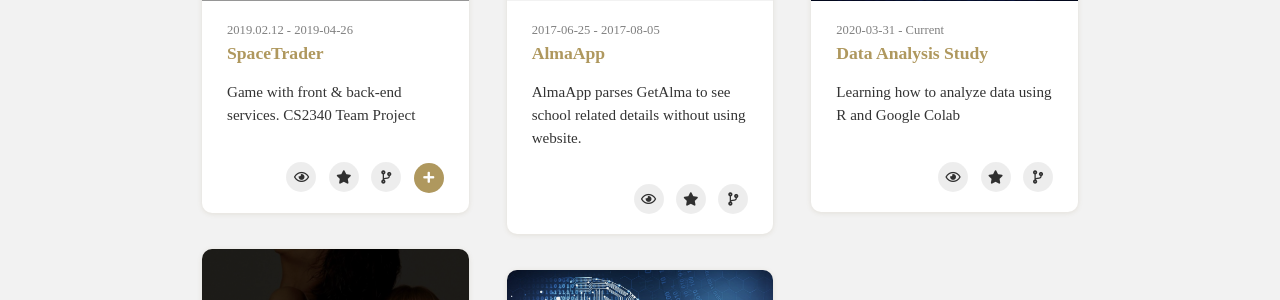
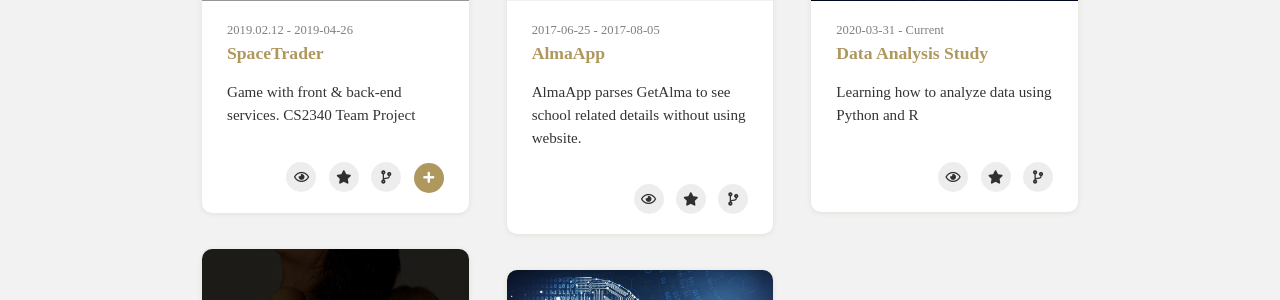
Before and after one commit to hwuiwon/hwuiwon.github.io, a Jekyll site: the page built from portfolio.html, in a window 1280 px wide. Shown: the part 1130-1430 px from the top of the page. Built offline with Jekyll 4.4.1, drawn with Linux system fonts in a browser that asks for light colours; nearby versions of some CDN libraries; some web fonts are replaced.

Commit message:
Update projects.yml

```diff
--- a/_data/projects.yml
+++ b/_data/projects.yml
@@ -57,4 +57,4 @@
     date : 2020-03-31 - Current
     title : Data Analysis Study
     summary : Big Data & Analysis
-    description : Learning how to analyze data using R and Google Colab
+    description : Learning how to analyze data using Python and R
```
